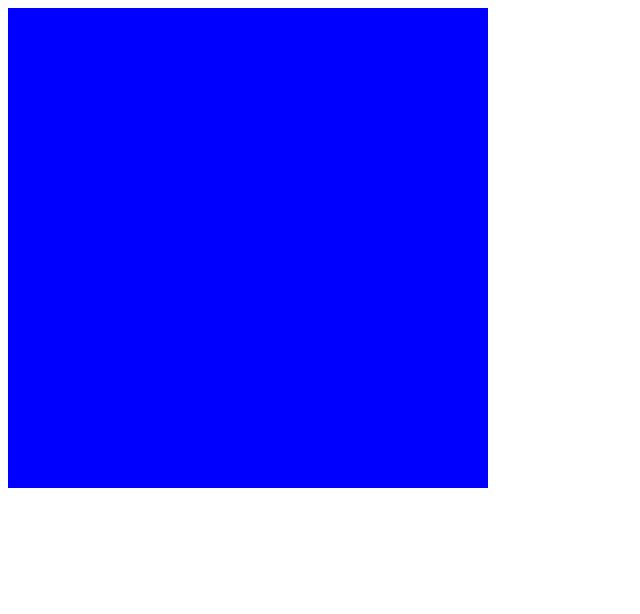
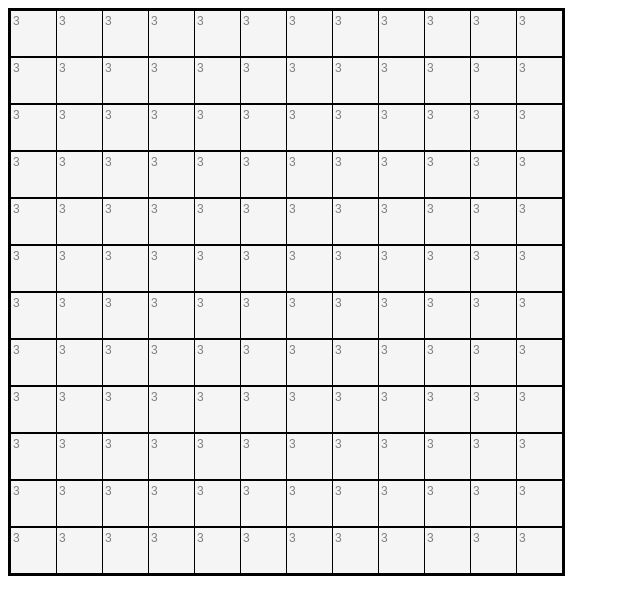
Before and after one commit to QuarkNerd/CrossNumber-Solver, a React (Vite) app: page / in a window 1280 px wide. Shown: the top 614 px of the page, without its empty margins (0-640 px from the left). Built offline with nearby package versions, Linux system fonts and the light colour scheme.

Commit message:
Minor styling

```diff
--- /dev/null
+++ b/src/App.scss
@@ -0,0 +1,3 @@
+body {
+    font-family: Arial, sans-serif;
+}
--- a/src/App.tsx
+++ b/src/App.tsx
@@ -1,5 +1,5 @@
 import { useReducer, useState } from "react";
-import styles from "./App.module.scss";
+import "./App.scss";
 import Grid from "./components/Grid/Grid";
 // import { size } from './constants';
 
--- a/src/components/Grid/Grid.module.scss
+++ b/src/components/Grid/Grid.module.scss
@@ -1,6 +1,13 @@
 .grid {
+    display: inline-block;
+    border: solid black 2px;
 }
 
 .row {
     display: flex;
+    border: solid black 1px;
 }
+
+.row > *:not(:nth-child(1)) {
+    border-left: solid black 1px;
+}
--- a/src/components/Grid/Grid.tsx
+++ b/src/components/Grid/Grid.tsx
@@ -20,6 +20,7 @@ export default function Grid() {
               x={x}
               y={y}
               dispatch={dispatch}
+              clueIndex={3}
             ></Square>
           ))}
         </div>
--- a/src/components/Square/Square.module.scss
+++ b/src/components/Square/Square.module.scss
@@ -1,9 +1,15 @@
 .square {
-    height: 40px;
-    width: 40px;
-    background-color: blue;
+    height: 45px;
+    width: 45px;
+    background-color: whitesmoke;
 }
 
 .selected {
-    background-color: black;
+    background-color: yellow;
 }
+
+.clueIndex {
+    padding-left: 2px;
+    font-size: 12px;
+    color: gray;
+}
--- a/src/components/Square/Square.tsx
+++ b/src/components/Square/Square.tsx
@@ -1,14 +1,14 @@
 import styles from "./Square.module.scss";
 import { toggleSelcted } from "../../contexts/Selected/SelectedContextProvider";
-import { Dispatch, useCallback } from "react";
+import { Dispatch } from "react";
 import React from "react";
 
 interface Props {
   x: number;
   y: number;
   isSelected: boolean;
+  clueIndex: number;
   dispatch: Dispatch<any>;
-  // dis
 }
 
 export default React.memo(function Square({
@@ -16,11 +16,14 @@ export default React.memo(function Square({
   y,
   isSelected,
   dispatch,
+  clueIndex,
 }: Props) {
   return (
     <div
       className={styles.square + " " + (isSelected ? styles.selected : "")}
       onClick={() => dispatch(toggleSelcted(x, y))}
-    ></div>
+    >
+      <span className={styles.clueIndex}>{clueIndex}</span>
+    </div>
   );
 });
```
Also changed, not shown: src/App.module.scss (deleted).
